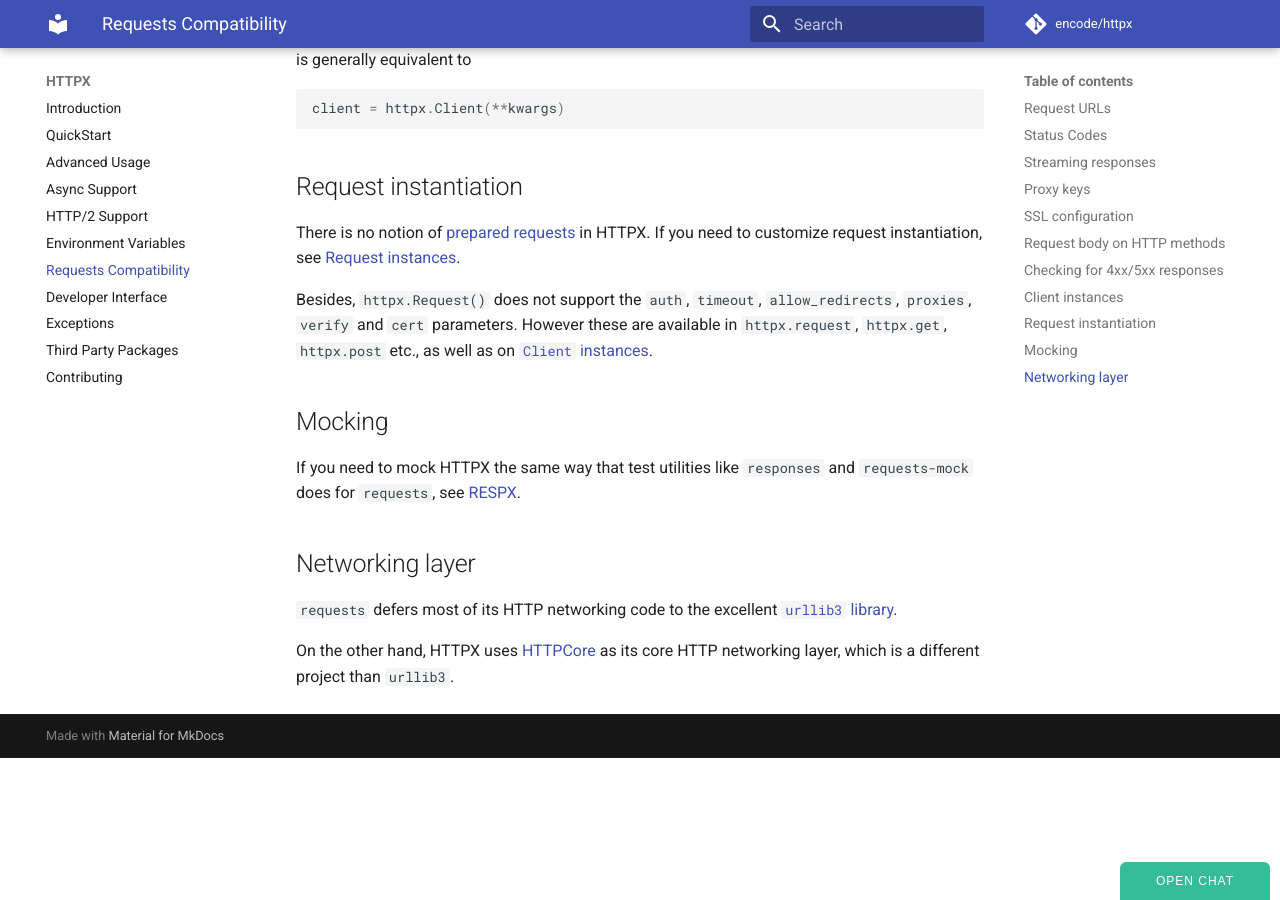
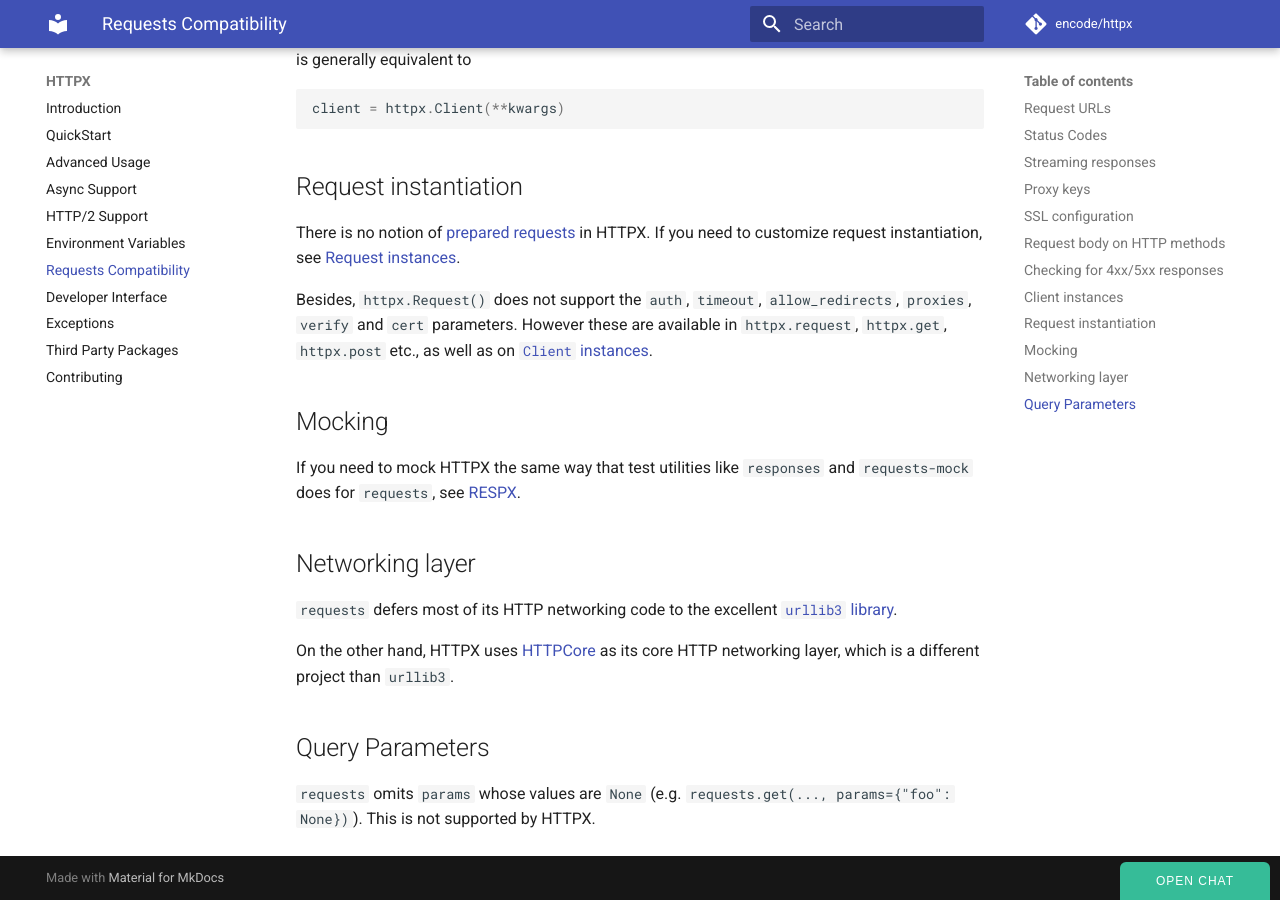
Before and after one commit to WorldStar0126/httpx, an MkDocs documentation site: the page built from docs/compatibility.md, in a window 1280 px wide and 900 px high, scrolled down 2249 px. Built offline with MkDocs 1.6.1 and Material for MkDocs 9.7.7, drawn with Linux system fonts in a browser that asks for light colours; comment, search, counter and statistics services are not loaded; some of the changed text lies outside the part shown.

Commit message:
Update compatibility.md: mention differing query parameter handling (#1262)
* Update compatibility.md

* Update docs/compatibility.md

* Update docs/compatibility.md

Co-authored-by: Florimond Manca <florimond.manca@gmail.com>

Co-authored-by: Tom Christie <tom@tomchristie.com>
Co-authored-by: Florimond Manca <florimond.manca@gmail.com>

```diff
--- a/docs/compatibility.md
+++ b/docs/compatibility.md
@@ -89,3 +89,7 @@ If you need to mock HTTPX the same way that test utilities like `responses` and
 `requests` defers most of its HTTP networking code to the excellent [`urllib3` library](https://urllib3.readthedocs.io/en/latest/).
 
 On the other hand, HTTPX uses [HTTPCore](https://github.com/encode/httpcore) as its core HTTP networking layer, which is a different project than `urllib3`.
+
+## Query Parameters
+
+`requests` omits `params` whose values are `None` (e.g. `requests.get(..., params={"foo": None})`). This is not supported by HTTPX.
```
Also changed, not shown: other parts of docs/compatibility.md (+1 -1 lines).
